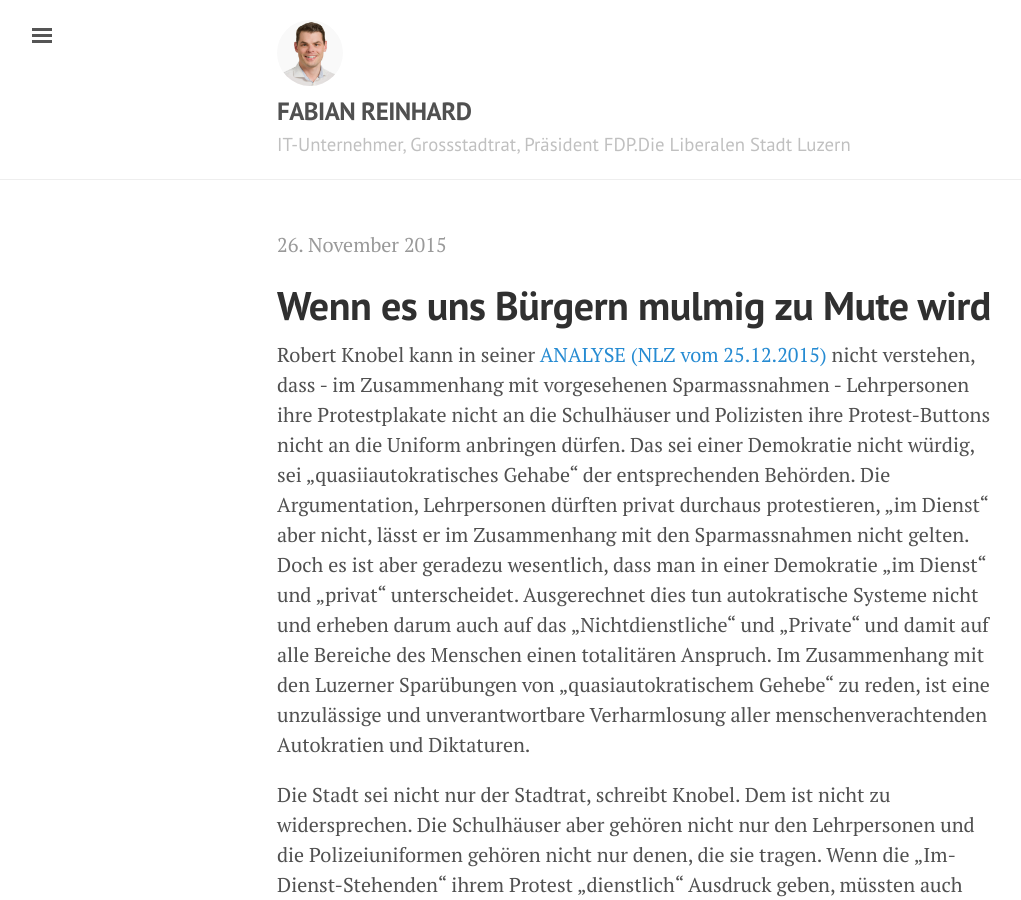
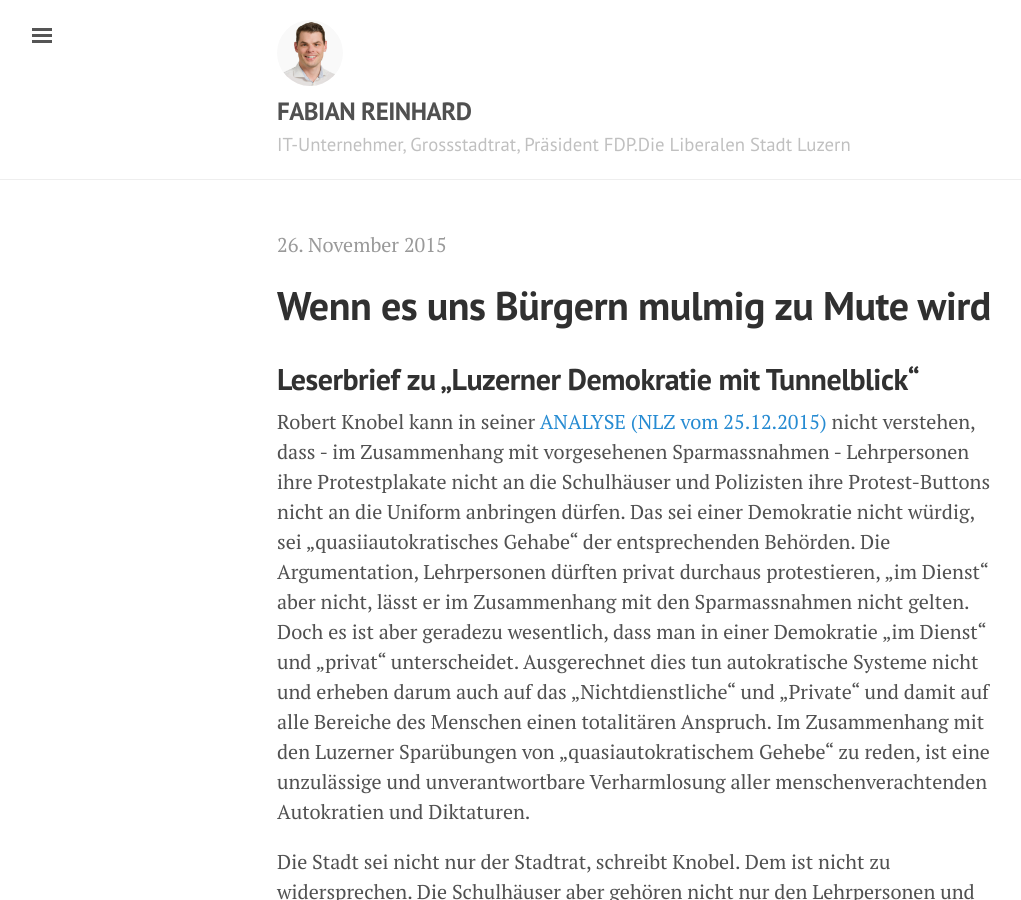
Before and after one commit to freinhard/freinhard.github.io, a Jekyll site: the page built from _posts/2015-11-26-protest-sparmassnahmen .md, in a window 1280 px wide and 900 px high. Shown: the whole window, without its empty margins (3-1024 px from the left). Built offline with Jekyll 4.4.1, drawn with Linux system fonts in a browser that asks for light colours; comment, search, counter and statistics services are not loaded.

Commit message:
Untertitel

```diff
--- a/_posts/2015-11-26-protest-sparmassnahmen .md
+++ b/_posts/2015-11-26-protest-sparmassnahmen .md
@@ -3,6 +3,7 @@ layout: post
 title: Wenn es uns Bürgern mulmig zu Mute wird
 ---
 
+## Leserbrief zu „Luzerner Demokratie mit Tunnelblick“
 Robert Knobel kann in seiner [ANALYSE (NLZ vom 25.12.2015)](https://www.luzernerzeitung.ch/importe/fupep/neue_lz/lz_stadtluzern/Luzerner-Demokratie-mit-Tunnelblick;art128775,633290) nicht verstehen, dass - im Zusammenhang mit vorgesehenen Sparmassnahmen - Lehrpersonen ihre Protestplakate nicht an die Schulhäuser und Polizisten ihre Protest-Buttons nicht an die Uniform anbringen dürfen. Das sei einer Demokratie nicht würdig, sei „quasiiautokratisches Gehabe“ der entsprechenden Behörden. Die Argumentation, Lehrpersonen dürften privat durchaus protestieren, „im Dienst“ aber nicht, lässt er im Zusammenhang mit den Sparmassnahmen nicht gelten. Doch es ist aber geradezu wesentlich, dass man in einer Demokratie „im Dienst“ und „privat“ unterscheidet. Ausgerechnet dies tun autokratische Systeme nicht und erheben darum auch auf das „Nichtdienstliche“ und „Private“ und damit auf alle Bereiche des Menschen einen totalitären Anspruch. Im Zusammenhang mit den Luzerner Sparübungen von „quasiautokratischem Gehebe“ zu reden, ist eine unzulässige und unverantwortbare Verharmlosung aller menschenverachtenden Autokratien und Diktaturen.
 
 Die Stadt sei nicht nur der Stadtrat, schreibt Knobel. Dem ist nicht zu widersprechen. Die Schulhäuser aber gehören nicht nur den Lehrpersonen und die Polizeiuniformen gehören nicht nur denen, die sie tragen. Wenn die „Im-Dienst-Stehenden“ ihrem Protest „dienstlich“ Ausdruck geben, müssten auch andere Akteure ihre – auch gegenteilige -  Meinung  an den Schulhausfenstern und Polizeiuniformen platzieren dürfen. Das wäre die Logik.
```
